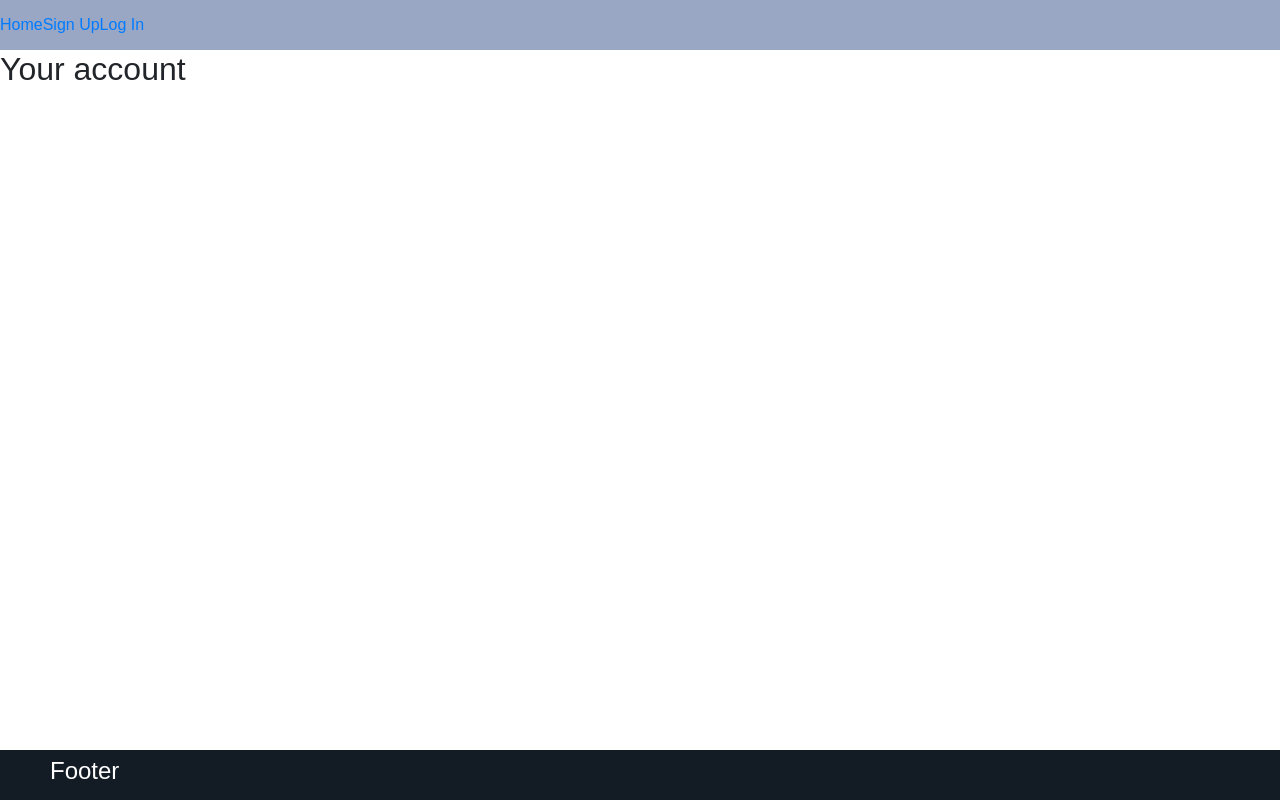
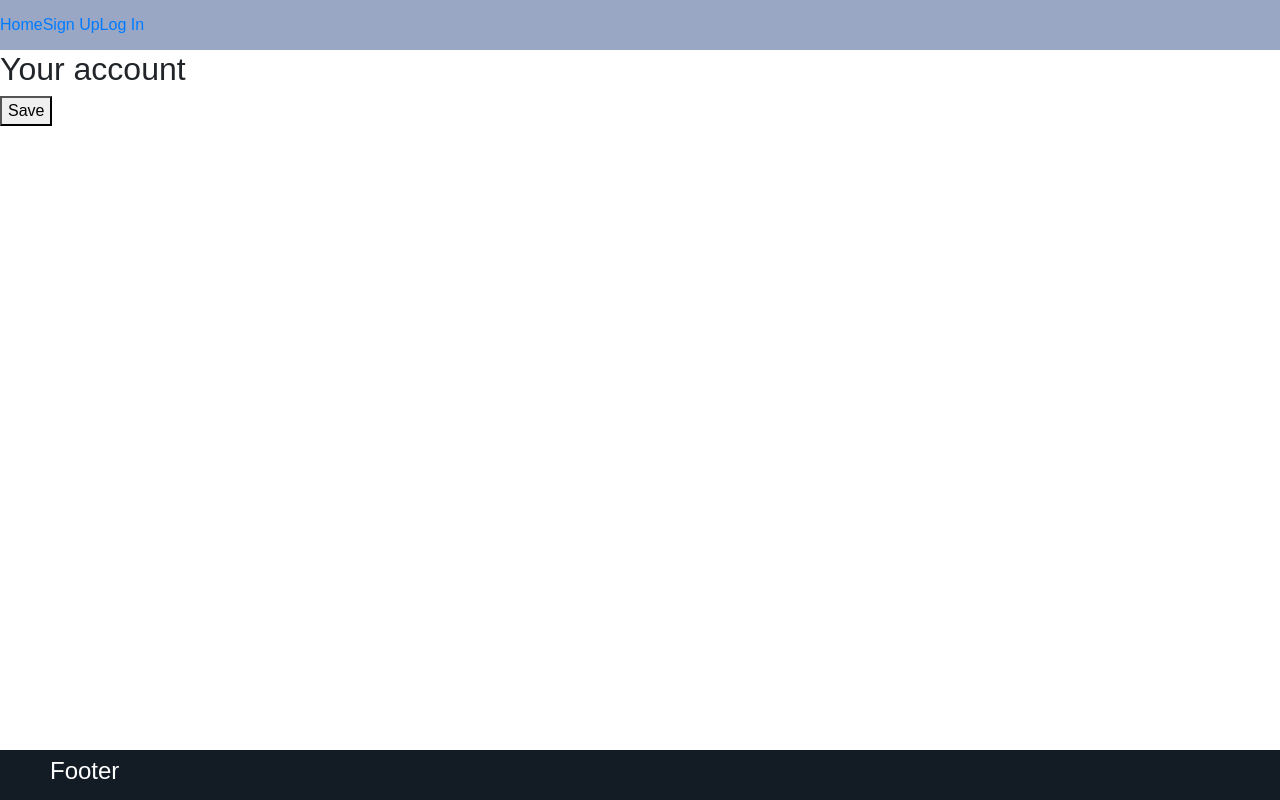
Before and after one commit to LOOFFI/napply-app, a React (Create React App) app: page /my-account in a window 1280 px wide. Built offline with nearby package versions, Linux system fonts and the light colour scheme; no server answers; the HTML template or start-up script is replaced by a standard one.

Commit message:
my account

```diff
--- a/src/App.js
+++ b/src/App.js
@@ -64,7 +64,7 @@ class App extends Component {
 
           {currentUser && (
             <span>
-              <b>{currentUser.email}</b>
+              <b>{currentUser.fullName}</b>
               <button onClick={() => this.logoutClick()}>Log Out</button>
             </span>
           )}
@@ -105,7 +105,10 @@ class App extends Component {
 
           <Route path="/validate" component={ValidateBooking} />
 
-          <Route path="/my-account" component={MyAccount} />
+          <Route
+            path="/my-account"
+            render={() => <MyAccount currentUser={currentUser} />}
+          />
 
           <Route component={NotFound} />
         </Switch>
--- a/src/components/MyAccount.js
+++ b/src/components/MyAccount.js
@@ -1,11 +1,23 @@
 import React from "react";
 
-function MyAccount() {
-  return (
-    <section>
-      <h2>Your account</h2>
-    </section>
-  );
+class MyAccount extends React.Component {
+  constructor(props) {
+    super(props);
+  }
+  render() {
+    const { currentUser } = this.props;
+    console.log(this.props);
+    return (
+      <section>
+        <h2>Your account</h2>
+        {currentUser && <p>{currentUser.fullName}</p>}
+
+        <form>
+          <button>Save</button>
+        </form>
+      </section>
+    );
+  }
 }
 
 export default MyAccount;
--- a/src/components/SignUp.js
+++ b/src/components/SignUp.js
@@ -77,7 +77,7 @@ class SignUp extends React.Component {
         <section>
           <h2>You are signed up!</h2>
           <p>
-            Welcome, {currentUser.fullName}. Your user ID is{" "}
+            Welcome, {currentUser.fullName}. Your user ID is
             <b>{currentUser._id}</b>.
           </p>
         </section>
```
